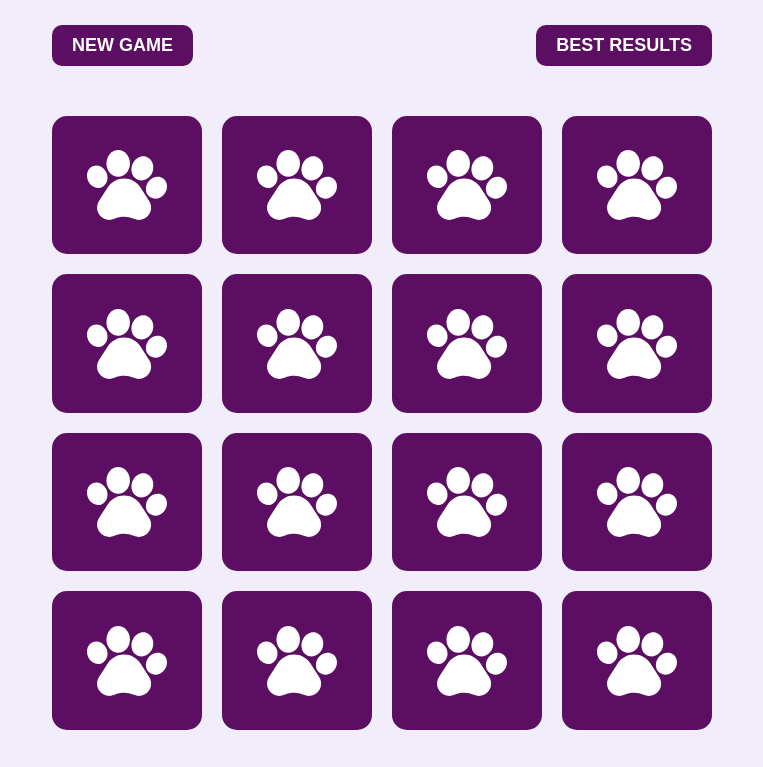
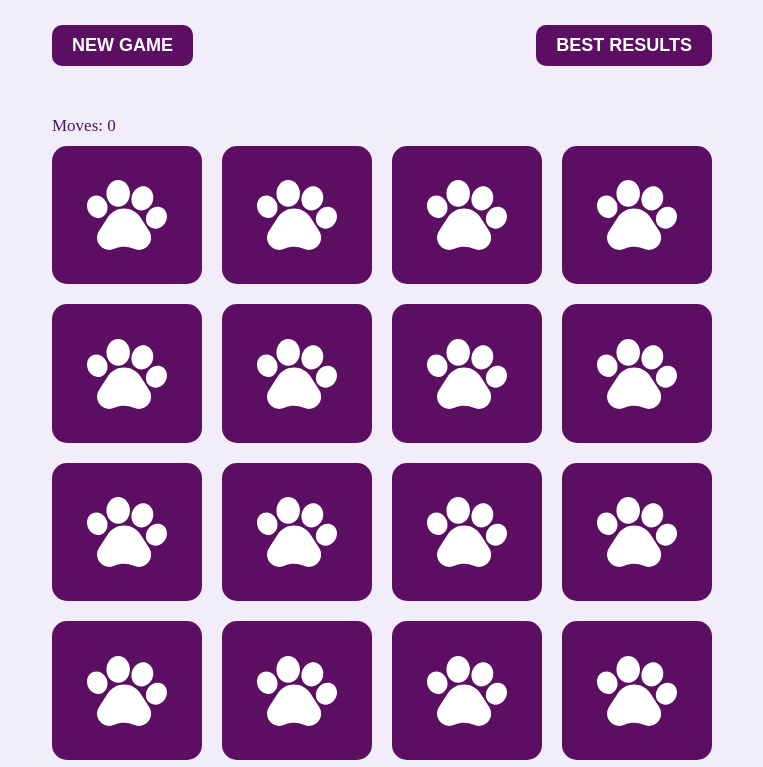
Before and after one commit to evoly/memory-game, a website built with Vite: page index.html in a window 1280 px wide. Shown: the top 767 px of the page, without its empty margins (258-1021 px from the left). Built offline with nearby package versions, Linux system fonts and the light colour scheme.

Commit message:
feat: add moves counter

```diff
--- a/src/css/main.css
+++ b/src/css/main.css
@@ -185,6 +185,18 @@ body {
         border-bottom: 1px solid var(--card-background);
     }
 }
+.fireworks {
+    position: absolute;
+    inset: 0;
+    width: 100%;
+    height: 100%;
+    pointer-events: none;
+}
+
+.moves-counter {
+    font-size: 1.7rem;
+    margin-bottom: 10px;
+}
 
 /*test-section */
 .test-section {
@@ -199,11 +211,3 @@ body {
     display: flex;
     gap: 20px;
 }
-
-.fireworks {
-    position: absolute;
-    inset: 0;
-    width: 100%;
-    height: 100%;
-    pointer-events: none;
-}
--- /dev/null
+++ b/src/js/MovesCounter.js
@@ -0,0 +1,10 @@
+import { createEl } from "./helpers";
+
+const MovesCounter = () => {
+    const counter = createEl('div', { className: 'moves-counter' });
+    counter.textContent = 'Moves: 0';
+
+    return counter;
+};
+
+export default MovesCounter;
--- a/src/js/game.js
+++ b/src/js/game.js
@@ -2,6 +2,8 @@ import data from './cards.json';
 import gameBoard from "./GameBoard";
 import { shuffle } from "./helpers";
 import { createWinModal } from './resultes';
+import MovesCounter from './MovesCounter';
+import { createEl } from "./helpers";
 
 const PAIRS_IN_GAME = 8;
 
@@ -14,6 +16,7 @@ const createInitialState = () => ({
     showAll: false,
     cards: [],
     onNewGame: null,
+    movesCounter: null,
 });
 
 let state = createInitialState();
@@ -28,6 +31,7 @@ export const handleCardFlip = (card, id) => {
     if (state.flippedCards.length < 2) return;
 
     state.moves += 1;
+    state.movesCounter.textContent = `Moves: ${state.moves}`;
 
     const [firstCard, secondCard] = state.flippedCards;
 
@@ -69,18 +73,23 @@ const createGameCards = () => {
     return selectedCards;
 }
 
-const newGame = (onNewGame) => {
+const newGame = () => {
     clearTimeout(state.timeOutId);
     resetState();
+
     state.cards = createGameCards();
-    state.onNewGame = onNewGame;
+    state.movesCounter = MovesCounter();
 
-    return gameBoard({
+    const board = gameBoard({
         cardsData: state.cards,
         onCardFlip: handleCardFlip,
-        showAll: state.showAll,
     });
-}
+
+    const game = createEl('div', { className: 'game' });
+    game.append(state.movesCounter, board);
+
+    return game;
+};
 
 export default newGame;
 
```
